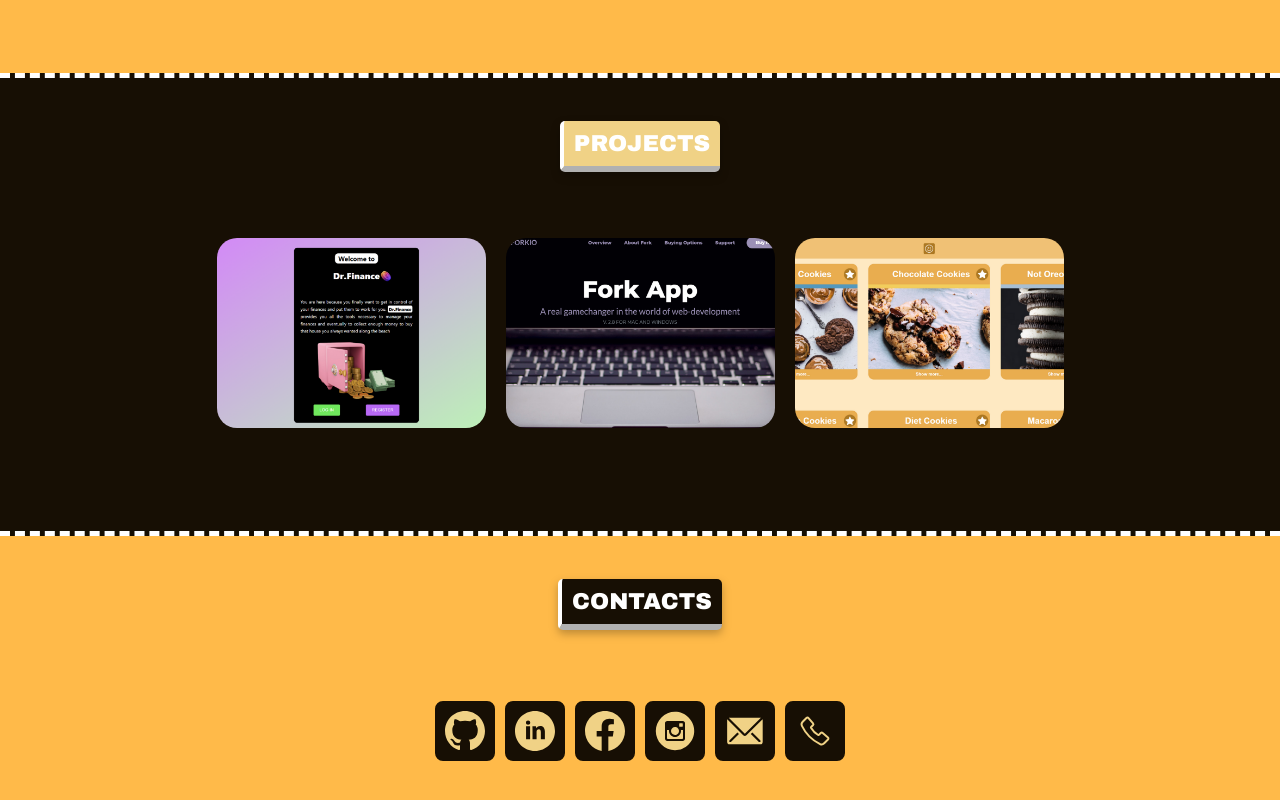
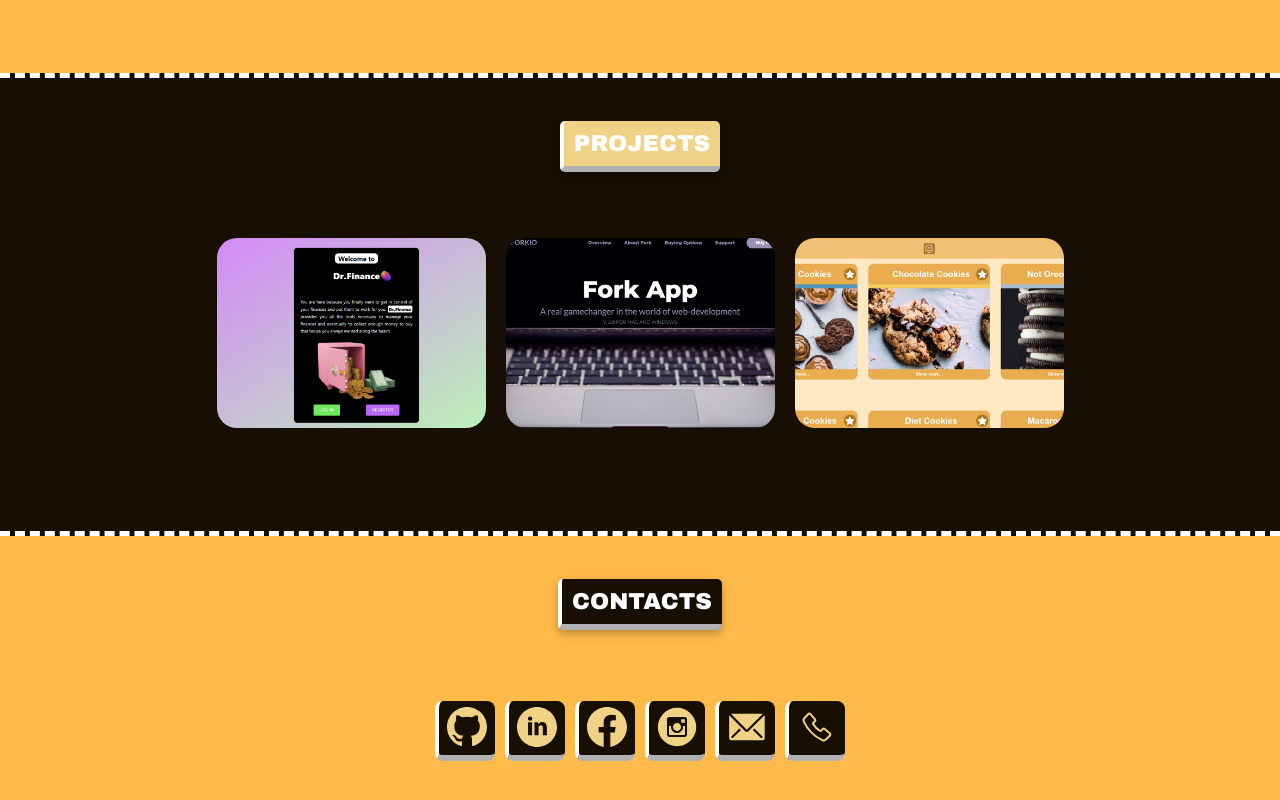
Before and after one commit to mr-nazarii/myweb, a Next.js app: page / in a window 1280 px wide. Shown: the part 2477-3277 px from the top of the page. Built offline with nearby package versions, Linux system fonts and the light colour scheme.

Commit message:
btn style update

```diff
--- a/components/Btn.tsx
+++ b/components/Btn.tsx
@@ -47,14 +47,14 @@ export const Btn = (props: any) => {
   return (
     <>
       {props.color === "link" ? (
-        <motion.h3
+        <motion.div
           variants={buttonVariantsBlack}
           whileHover={"hover"}
           whileTap={"click"}
           className={props.styles.linkWrapper__link}
         >
           {props.children}
-        </motion.h3>
+        </motion.div>
       ) : props.color ? (
         <motion.h3
           variants={buttonVariantsWhite}
--- a/components/Footer.tsx
+++ b/components/Footer.tsx
@@ -14,8 +14,8 @@ export const Footer = () => {
           <a href="https://github.com/mr-nazarii">
             <Image
               alt="github"
-              layout="fill"
-              objectFit="cover"
+              width={40}
+              height={40}
               src="/icons/github.svg"
             />
           </a>
@@ -24,8 +24,8 @@ export const Footer = () => {
           <a href="https://www.linkedin.com/in/nazarii-kubik">
             <Image
               alt="linkedin"
-              layout="fill"
-              objectFit="cover"
+              width={40}
+              height={40}
               src="/icons/linkedin.svg"
             />
           </a>
@@ -34,8 +34,8 @@ export const Footer = () => {
           <a href="https://www.facebook.com/profile.php?id=100005049318856">
             <Image
               alt="facebook"
-              layout="fill"
-              objectFit="cover"
+              width={40}
+              height={40}
               src="/icons/facebook.svg"
             />
           </a>
@@ -44,31 +44,21 @@ export const Footer = () => {
           <a href="https://www.instagram.com/_mr.nazarii_/">
             <Image
               alt="instagram"
-              layout="fill"
-              objectFit="cover"
+              width={40}
+              height={40}
               src="/icons/instagram.svg"
             />
           </a>
         </Btn>
         <Btn color="link" styles={styles}>
           <a href="mailto: nazariikubik@gmail.com">
-            <Image
-              alt="email"
-              layout="fill"
-              objectFit="cover"
-              src="/icons/email.svg"
-            />
+            <Image alt="email" width={40} height={40} src="/icons/email.svg" />
           </a>
         </Btn>
 
         <Btn color="link" styles={styles}>
           <a href="tel:+380639669833">
-            <Image
-              alt="phone"
-              layout="fill"
-              objectFit="cover"
-              src="/icons/phone.svg"
-            />
+            <Image alt="phone" width={40} height={40} src="/icons/phone.svg" />
           </a>
         </Btn>
       </div>
--- a/styles/Footer.module.scss
+++ b/styles/Footer.module.scss
@@ -19,16 +19,19 @@
   display: flex;
   flex-wrap: wrap;
   justify-content: center;
+
   &__link {
+    position: relative;
     display: flex;
     justify-content: center;
     align-items: center;
-    position: relative;
+
     margin: 5px;
     width: 60px;
     height: 60px;
     background-color: $black;
     border-radius: 8px;
-    border: 10px $black solid;
+    border-bottom: 6px #b1b1b1 solid;
+    border-left: 4px #ffffff solid;
   }
 }
--- a/styles/globals.scss
+++ b/styles/globals.scss
@@ -17,4 +17,9 @@ a {
 
 * {
   box-sizing: border-box;
+  user-select: none;
+  -moz-user-select: none;
+  -webkit-user-drag: none;
+  -webkit-user-select: none;
+  -ms-user-select: none;
 }
```
